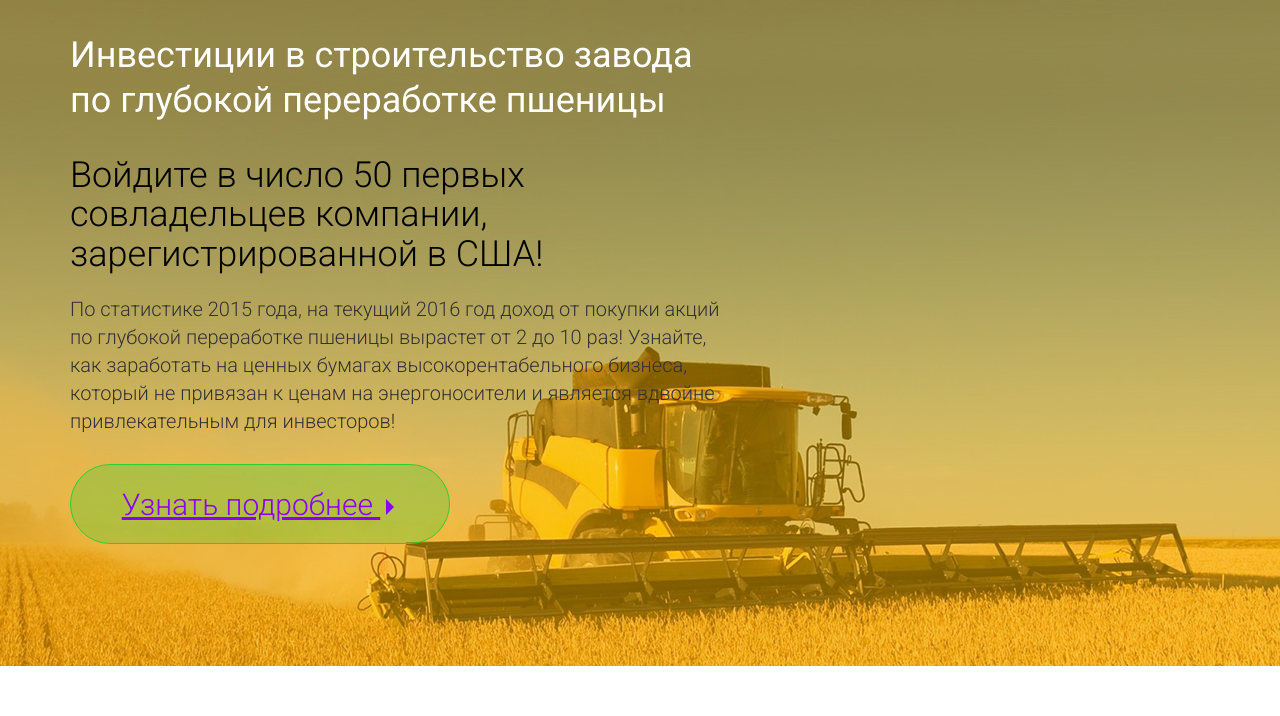
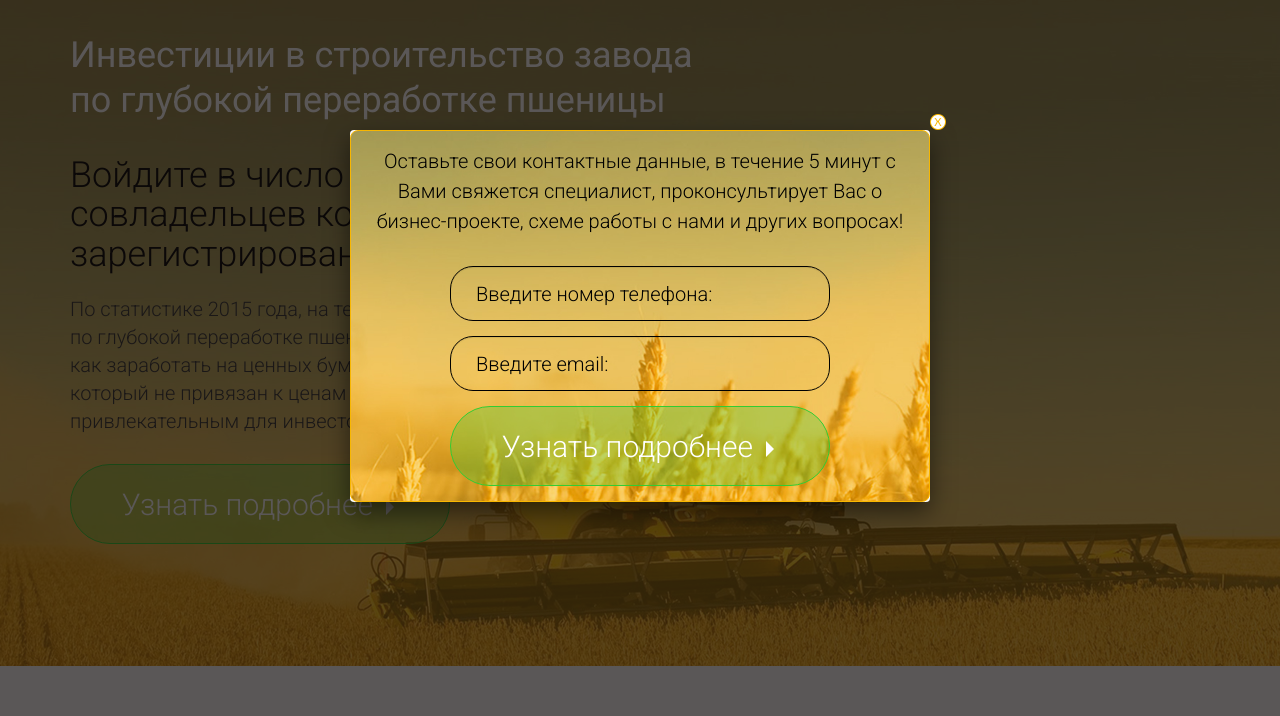
Before and after one commit to mekela/zai, a plain HTML site: page index.html in a window 1280 px wide. Both pictures are taken after a click on the link "Узнать подробнее". Shown: the part 84-800 px from the top of the page. Drawn offline with nearby package versions, Linux system fonts and the light colour scheme.

Commit message:
add modal

```diff
--- a/index.html
+++ b/index.html
@@ -46,7 +46,7 @@
 					<h1>Инвестиции в строительство завода по глубокой переработке пшеницы</h1>
 					<h2>Войдите в число 50 первых совладельцев компании, зарегистрированной в США!</h2>
 					<p>По статистике 2015 года, на текущий 2016 год доход от покупки акций по глубокой переработке пшеницы вырастет от 2 до 10 раз! Узнайте, как заработать на ценных бумагах высокорентабельного бизнеса, который не привязан к ценам на энергоносители и является вдвойне привлекательным для инвесторов!</p>
-					<a href="#" class="button">Узнать подробнее <span class="caret"></span></a>
+					<a href="#modal-window" class="button fancybox">Узнать подробнее <span class="caret"></span></a>
 				</article>
 			</div>
 		</div>
@@ -333,7 +333,7 @@
 				</div>
 			</div>
 			<div class="benefits-button text-center">
-				<a href="" class="button button-green">Получить консультацию <span class="caret"></span></a>
+				<a href="#modal-window" class="button button-green fancybox">Получить консультацию <span class="caret"></span></a>
 			</div>
 		</div>
 	</section>
@@ -386,7 +386,7 @@
 						</div>
 						<div class="about-question">
 							<p>Задайте вопросы основателю Zai Group Corp и узнайте все подробности о бизнесе от первого лица компании</p>
-							<p><a href="" class="button button-green">Задать вопрос <span class="caret"></span></a></p>
+							<p><a href="#modal-window" class="button button-green fancybox">Задать вопрос <span class="caret"></span></a></p>
 						</div>
 					</div>
 				</div>
@@ -431,7 +431,7 @@
 					<p>Станьте одним из акционеров «Zai Groгp Corp»!</p>
 					<p class="text-warning">Осталось 37 свободных мест из 50!</p>
 					<br/>
-					<p><a href="#" class="button">Стать акционером <span class="caret"></span></a></p>
+					<p><a href="#modal-window" class="button fancybox">Стать акционером <span class="caret"></span></a></p>
 					<br/>
 					<div class="row">
 						<div class="col-md-11 col-md-offset-1">
@@ -493,5 +493,20 @@
 <!--end-footer-->
 <a href="#header" id="top"><img src="img/arr-top.png" alt=""></a>
 </div>
+<!--end-wrapper-->
+<!--modal-->
+	<div id="modal-window" class="text-center">
+		<p>Оставьте свои контактные данные, в течение 5 минут с Вами свяжется специалист, проконсультирует Вас о бизнес-проекте, схеме работы с нами и других вопросах!</p>
+		<form action="#" autocomplete="off" role="form">
+			<div class="form-group">
+				<input class="form-control" type="tel" placeholder="Введите номер телефона:" name="phone">
+			</div>
+			<div class="form-group">
+				<input class="form-control" type="email" placeholder="Введите email:" name="email">
+			</div>
+			<button class="button">Узнать подробнее <span class="caret"></span></button>
+		</form>
+	</div>
+<!--end-modal-->
 </body>
 </html>
--- a/sass/sasha-style.scss
+++ b/sass/sasha-style.scss
@@ -574,6 +574,48 @@ section{
 		max-width: 100%;
 	}
 }
+/*-------------------------------         modal          -----------------------------------*/
+#modal-window{
+	position: relative;
+	background: url('../img/outcome-bg.jpg');
+	background-size: cover;
+	display: none;
+	width: 580px;
+	color: #000;
+	font-size: 20px;
+	font-weight: 300;
+	line-height: 30px;
+	padding: 15px;
+	border: 1px solid #f8b600;
+	border-radius: 8px;
+	form{
+		width: 380px;
+		margin: 30px auto 0;
+	}
+	.form-control{
+		background: transparent;
+		width: 100%;
+		height: 55px;
+		color: #000;
+		font-size: 20px;
+		font-weight: 300;
+		border: 1px solid #000;
+		border-radius: 23px;
+		padding: 0 25px;
+	}
+	/* all */
+	::-webkit-input-placeholder { color: #000; font-size: inherit;}
+	::-moz-placeholder { color: #000; font-size: inherit;} /* firefox 19+ */
+	:-ms-input-placeholder { color: #000; font-size: inherit;} /* ie */
+	input:-moz-placeholder { color: #000; font-size: inherit;}
+}
+body .fancybox-close{
+	background: url('../img/close.png');
+	width: 16px;
+	height: 16px;
+	top: -16px;
+	right: -16px;
+}
 
 /*-------------------------------         media          -----------------------------------*/
 @media only screen and (max-width: 1199px){
```
Also changed, not shown: css/sasha-style.css, img/close.png (added), 1 other file.
